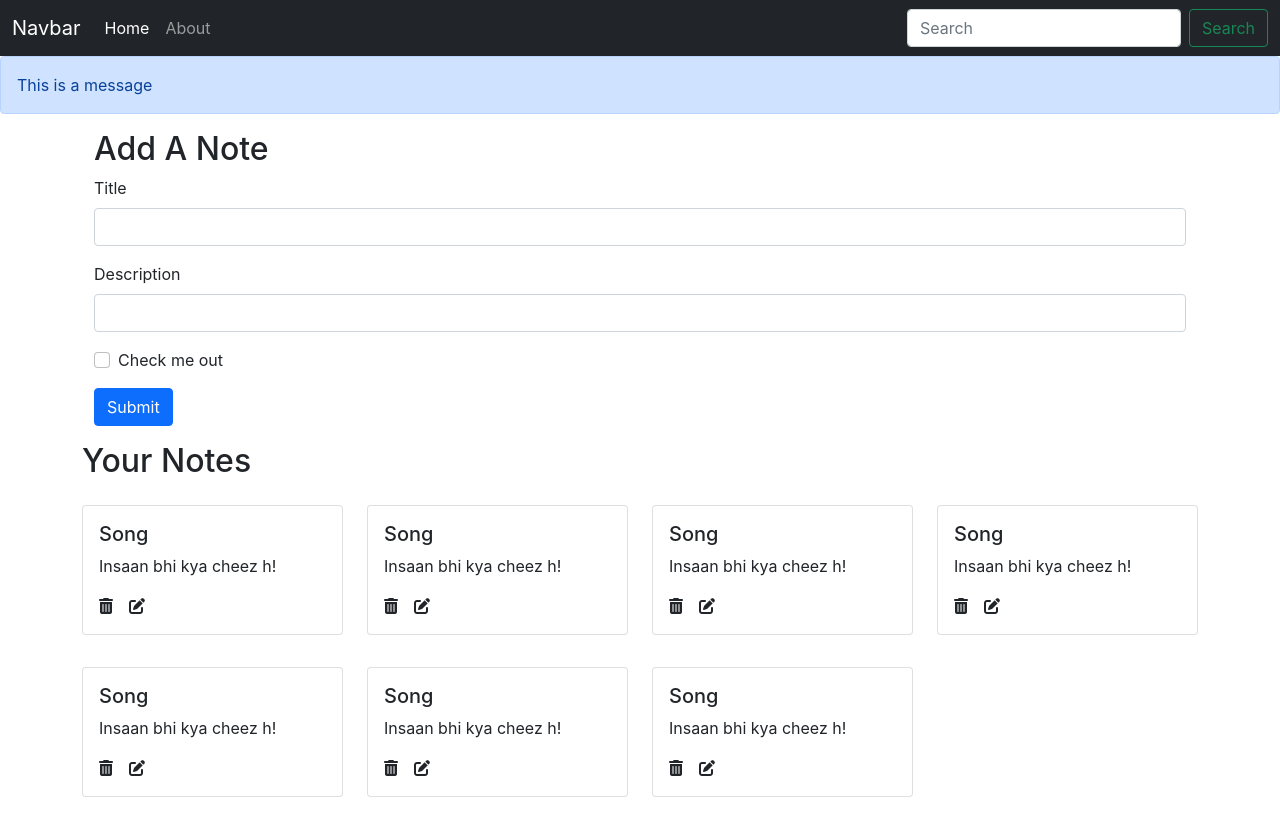
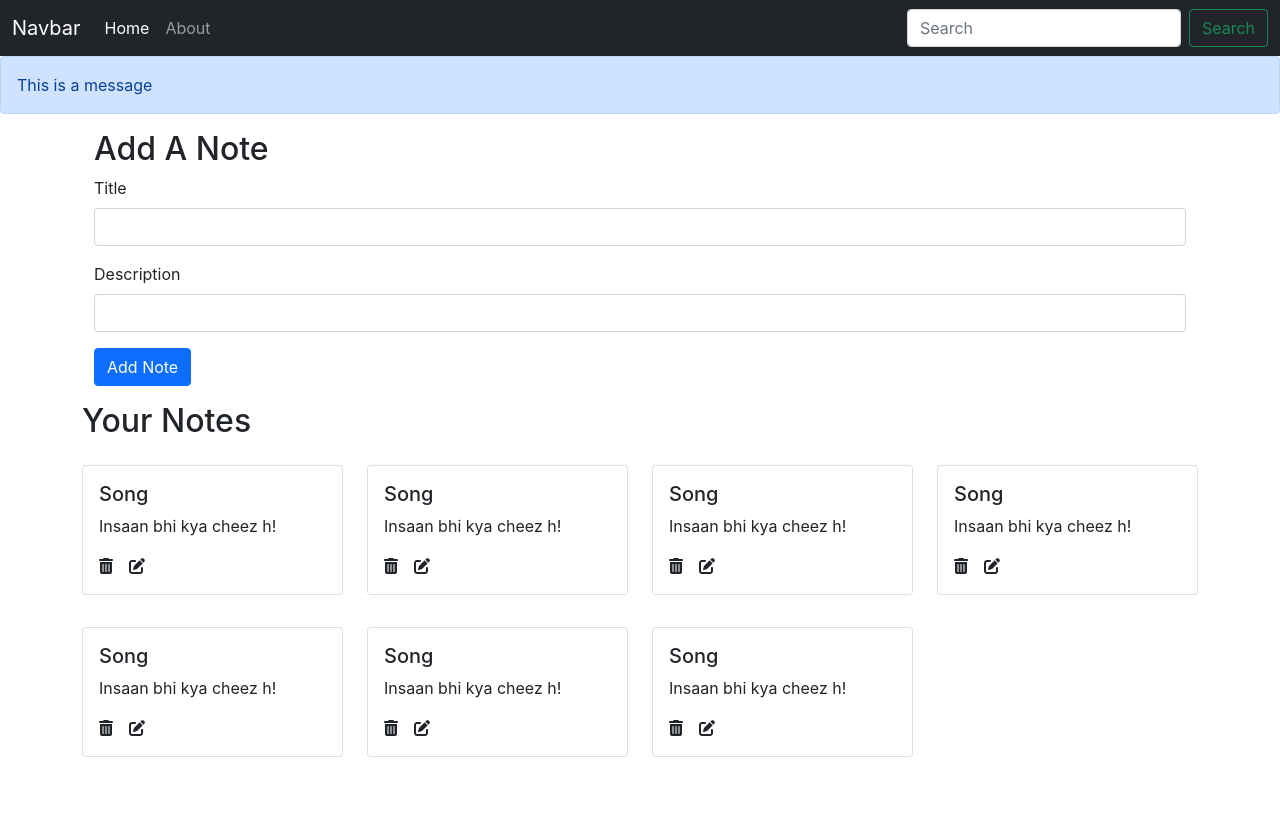
Before and after one commit to arpitbabbar/iNotebook, a React (Create React App) app: page / in a window 1280 px wide. After the commit the page ends 800 px from the top, so only its background shows below. Built offline with nearby package versions, Linux system fonts and the light colour scheme.

Commit message:
delete notes client side

```diff
--- a/src/components/AddNote.js
+++ b/src/components/AddNote.js
@@ -28,11 +28,7 @@ const AddNote = () => {
                         <label htmlFor="description" className="form-label">Description</label>
                         <input type="text" className="form-control" id="description" name='description' onChange={handleChange} />
                     </div>
-                    <div className="mb-3 form-check">
-                        <input type="checkbox" className="form-check-input" id="exampleCheck1" />
-                        <label className="form-check-label" htmlFor="exampleCheck1">Check me out</label>
-                    </div>
-                    <button type="submit" className="btn btn-primary" onClick={handleClick}>Submit</button>
+                    <button type="submit" className="btn btn-primary" onClick={handleClick}>Add Note</button>
                 </form>
             </div>
 
--- a/src/components/Home.js
+++ b/src/components/Home.js
@@ -1,4 +1,3 @@
-import AddNote from "./AddNote";
 import Notes from "./Notes"
 function Home() {
 
--- a/src/components/Navbar.js
+++ b/src/components/Navbar.js
@@ -1,11 +1,11 @@
-import React, {useEffect} from 'react';
+import React from 'react';
 import { Link, useLocation } from "react-router-dom";
 
 function Navbar() {
     let location = useLocation();
-    useEffect(() => {
-        console.log(location.pathname);
-    }, [location])
+    // useEffect(() => {
+    //     console.log(location.pathname);
+    // }, [location])
     return (
         <nav className="navbar navbar-expand-lg navbar-dark bg-dark">
             <div className="container-fluid">
--- a/src/components/Noteitem.js
+++ b/src/components/Noteitem.js
@@ -1,8 +1,11 @@
-import React from 'react'
+import React, {useContext} from 'react'
+import noteC from "../context/notes/noteContext";
 
 const Noteitem = (props) => {
 
     const { note } = props;
+    const context = useContext(noteC);
+    const {deleteNote} = context;
 
     return (
         <div className='col-md-3 my-3'>
@@ -10,7 +13,7 @@ const Noteitem = (props) => {
                     <div className="card-body">
                         <h5 className="card-title">{note.title}</h5>
                         <p className="card-text">{note.description}</p>
-                        <i className="fas fa-trash-alt"></i>
+                        <i className="fas fa-trash-alt" onClick={()=>{deleteNote(note._id)}}></i>
                         <i className="fas fa-edit mx-3"></i>
                     </div>
             </div>
--- a/src/components/Notes.js
+++ b/src/components/Notes.js
@@ -5,7 +5,7 @@ import AddNote from './AddNote';
 
 function Notes() {
     const context = useContext(noteC);
-    const {notes, addNote} = context;
+    const {notes} = context;
     return (
         <>
         <AddNote />
--- a/src/context/notes/NoteState.js
+++ b/src/context/notes/NoteState.js
@@ -87,8 +87,10 @@ const NoteState = (props) => {
       }
 
       //Delete a Note
-      const deleteNote = () => {
-
+      const deleteNote = (id) => {
+        console.log("Deleting the note with id:_ " + id);
+        const newNote = notes.filter((note)=>{return note._id!==id});
+        setnotes(newNote);
       }
 
       //Edit a Note
```
